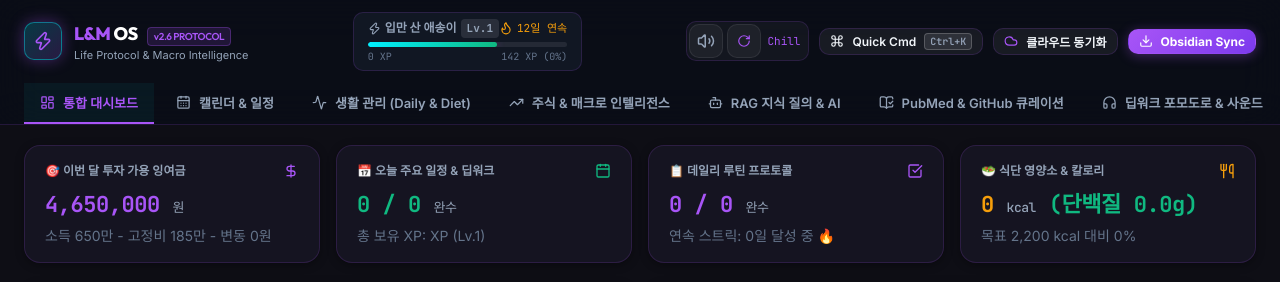
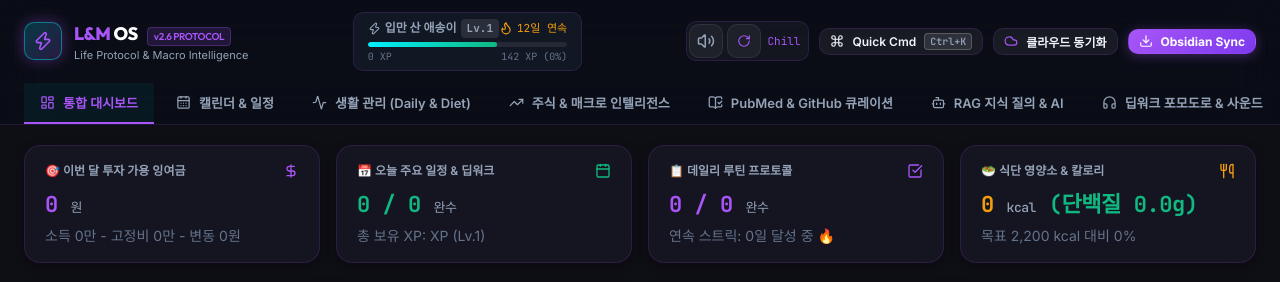
Before and after one commit to simbio11/Im-os, a React (Vite) app: page / in a window 1280 px wide. Shown: the top 282 px of the page. Built offline with nearby package versions, Linux system fonts and the light colour scheme; no server answers.

Commit message:
fix: resolve financial surplus HUD calculation for 0-based custom amounts and swap PubMed & RAG tab order

```diff
--- a/src/App.jsx
+++ b/src/App.jsx
@@ -460,8 +460,8 @@ export function App() {
   // Financial Surplus Computations
   const variableExpenses = expenses.filter(e => !e.isFixed);
   const totalVariableExpense = variableExpenses.reduce((acc, e) => acc + (e.amount || 0), 0);
-  const monthlyIncome = Number(userProfile?.monthlyIncome) || 6500000;
-  const fixedCosts = Number(userProfile?.fixedCosts) || 1850000;
+  const monthlyIncome = Number(userProfile?.monthlyIncome ?? 0);
+  const fixedCosts = Number(userProfile?.fixedCosts ?? 0);
   const availableInvestmentSurplus = monthlyIncome - fixedCosts - totalVariableExpense;
 
   // Diet Computations
--- a/src/components/Header.jsx
+++ b/src/components/Header.jsx
@@ -228,18 +228,18 @@ export function Header({
           <span>주식 & 매크로 인텔리전스</span>
         </button>
         <button
+          className={`nav-tab-btn ${activeTab === 'knowledge' ? 'active' : ''}`}
+          onClick={() => setActiveTab('knowledge')}
+        >
+          <BookOpenCheck size={15} />
+          <span>PubMed & GitHub 큐레이션</span>
+        </button>
+        <button
           className={`nav-tab-btn ${activeTab === 'rag' ? 'active' : ''}`}
           onClick={() => setActiveTab('rag')}
         >
           <Bot size={15} />
           <span>RAG 지식 질의 & AI</span>
-        </button>
-        <button
-          className={`nav-tab-btn ${activeTab === 'knowledge' ? 'active' : ''}`}
-          onClick={() => setActiveTab('knowledge')}
-        >
-          <BookOpenCheck size={15} />
-          <span>PubMed & GitHub 큐레이션</span>
         </button>
         <button
           className={`nav-tab-btn ${activeTab === 'soundscape' ? 'active' : ''}`}
```
